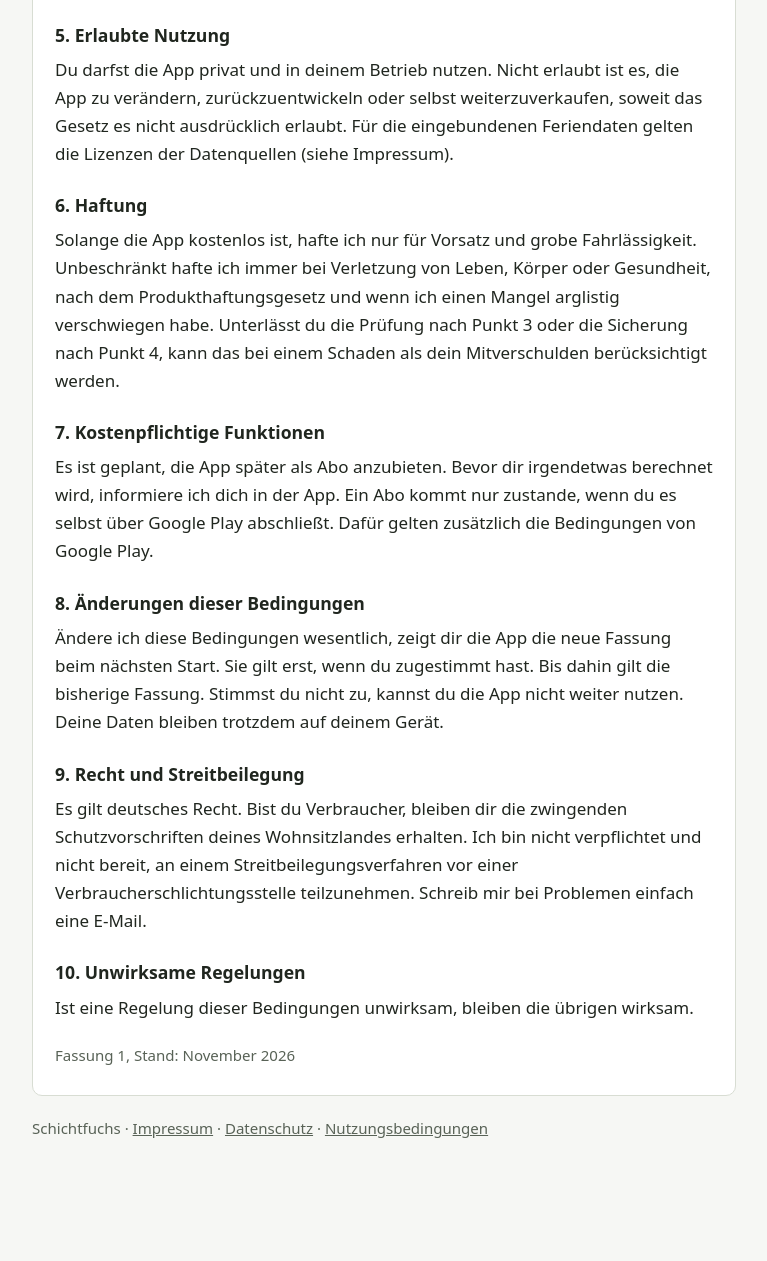
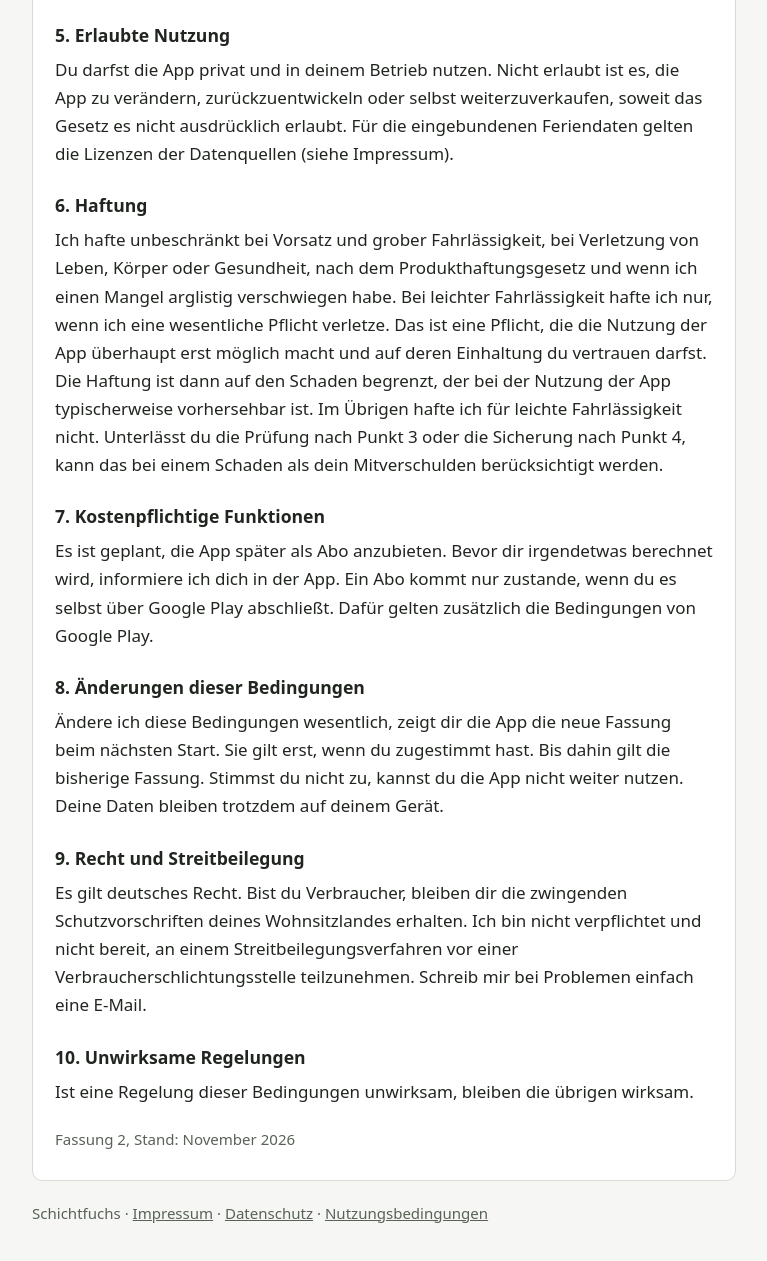
Before and after one commit to hakanturk256/schichtfuchs, a plain HTML site: page nutzungsbedingungen.html in a window 1280 px wide. Shown: the part 1136-2397 px from the top of the page, without its empty margins (256-1023 px from the left). Before the commit the page ends 2341 px from the top, so only its background shows below. Drawn offline with Linux system fonts and the light colour scheme.

Commit message:
Rechtstexte: Haftung mit wesentlichen Pflichten (Fassung 2), Schulferien lit. b hilfsweise lit. f
Co-Authored-By: Claude Opus 5.5 <noreply@anthropic.com>
Claude-Session: https://claude.ai/code/session_01MiYiNyS1kJvkHNzeHSJjSe

```diff
--- a/nutzungsbedingungen.html
+++ b/nutzungsbedingungen.html
@@ -38,7 +38,7 @@
     <p>Du darfst die App privat und in deinem Betrieb nutzen. Nicht erlaubt ist es, die App zu verändern, zurückzuentwickeln oder selbst weiterzuverkaufen, soweit das Gesetz es nicht ausdrücklich erlaubt. Für die eingebundenen Feriendaten gelten die Lizenzen der Datenquellen (siehe Impressum).</p>
 
     <h3>6. Haftung</h3>
-    <p>Solange die App kostenlos ist, hafte ich nur für Vorsatz und grobe Fahrlässigkeit. Unbeschränkt hafte ich immer bei Verletzung von Leben, Körper oder Gesundheit, nach dem Produkthaftungsgesetz und wenn ich einen Mangel arglistig verschwiegen habe. Unterlässt du die Prüfung nach Punkt 3 oder die Sicherung nach Punkt 4, kann das bei einem Schaden als dein Mitverschulden berücksichtigt werden.</p>
+    <p>Ich hafte unbeschränkt bei Vorsatz und grober Fahrlässigkeit, bei Verletzung von Leben, Körper oder Gesundheit, nach dem Produkthaftungsgesetz und wenn ich einen Mangel arglistig verschwiegen habe. Bei leichter Fahrlässigkeit hafte ich nur, wenn ich eine wesentliche Pflicht verletze. Das ist eine Pflicht, die die Nutzung der App überhaupt erst möglich macht und auf deren Einhaltung du vertrauen darfst. Die Haftung ist dann auf den Schaden begrenzt, der bei der Nutzung der App typischerweise vorhersehbar ist. Im Übrigen hafte ich für leichte Fahrlässigkeit nicht. Unterlässt du die Prüfung nach Punkt 3 oder die Sicherung nach Punkt 4, kann das bei einem Schaden als dein Mitverschulden berücksichtigt werden.</p>
 
     <h3>7. Kostenpflichtige Funktionen</h3>
     <p>Es ist geplant, die App später als Abo anzubieten. Bevor dir irgendetwas berechnet wird, informiere ich dich in der App. Ein Abo kommt nur zustande, wenn du es selbst über Google Play abschließt. Dafür gelten zusätzlich die Bedingungen von Google Play.</p>
@@ -51,7 +51,7 @@
 
     <h3>10. Unwirksame Regelungen</h3>
     <p>Ist eine Regelung dieser Bedingungen unwirksam, bleiben die übrigen wirksam.</p>
-    <p class="stand">Fassung 1, Stand: November 2026</p>
+    <p class="stand">Fassung 2, Stand: November 2026</p>
 
 </main>
 <footer>Schichtfuchs · <a href="impressum.html">Impressum</a> · <a href="datenschutz.html">Datenschutz</a> · <a href="nutzungsbedingungen.html">Nutzungsbedingungen</a></footer>
```
Also changed, not shown: datenschutz.html (+1 -1 lines).
